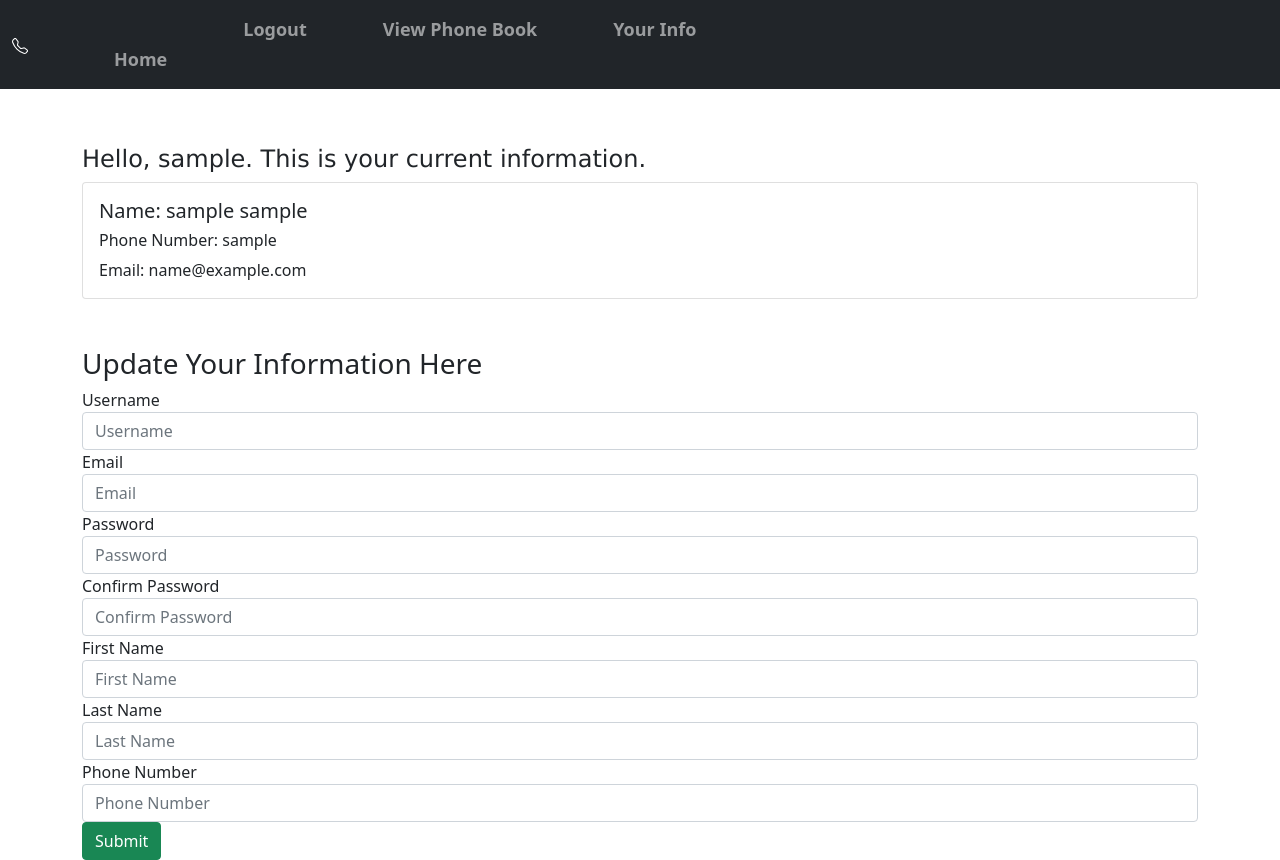
After one commit to jrinks/Phone_Book, a Flask app: page /my_info in a window 1280 px wide. The commit adds this page. Run offline with Flask 2, Linux system fonts and the light colour scheme; the visitor is signed in with stand-in values (Sample User, id 1); data comes from the database, SQL or seed files in the repository; some libraries are stand-ins or nearby versions.

Commit message:
friday morning

```diff
--- a/app/routes.py
+++ b/app/routes.py
@@ -88,6 +88,58 @@ def logout():
     return redirect(url_for('index'))
 
 
+@app.route('/my_info', methods=['GET', 'POST'])
+#@login_required
+def my_info():
+    context = {
+       'form' : UserInfoForm(),
+       'title': 'MY INFO',
+       'users': User.query.filter_by(id=current_user.id).all()
+    }
+    return render_template('my_info.html', **context)
+
+@app.route('/myinfo/<int:post_id>', methods=['GET', 'POST'])
+#@login_required
+def update_info(id):
+    info = User.query.filter_by(id=current_user.id).all()
+    title = f'UPDATE USER INFO'
+    update_form = UserInfoForm()
+    if request.method =='POST' and update_form.validate_on_submit():
+        username = update_form.username.data
+        email = update_form.email.data
+        password = update_form.password.data
+        firstname = update_form.firstname.data
+        lastname = update_form.lastname.data
+        phonenumber = update_form.phonenumber.data
+
+        form.username.data = username
+        form.email.data = email
+        form.password.data = password
+        form.firstname.data = firstname
+        form.lastname.data = lastname
+        form.phonenumber.data = phonenumber
+
+        db.session.commit()
+
+        return redirect(url_for('my_info'), id=current_user.id)
+
+    return render_template('my_info.html', title=title, info=info, form=update_form)
+
+
+
+
+
+
+
+
+
+
+
+
+
+
+
+'''
 @app.route('/createpost', methods=['GET', 'POST'])
 @login_required
 def createpost():
@@ -108,3 +160,4 @@ def createpost():
         return redirect(url_for('index'))
 
     return render_template('createpost.html', title=title, form=form)
+'''
--- a/app/static/css/style.css
+++ b/app/static/css/style.css
@@ -1,14 +1,14 @@
 .banner{
     background-image: url(https://clickamericana.com/wp-content/uploads/How-do-you-use-a-rotary-dial-phone-770x516.jpg);
-    background-size:50%;
+    background-size:70%;
     background-repeat: no-repeat;
     height: 80vh;
     background-position: center;
 }
 
 .header-text{
-    font-family: Impact, Haettenschweiler, 'Arial Narrow Bold', sans-serif;
-    display:flex;
+    font-family:'Lucida Sans', 'Lucida Sans Regular', 'Lucida Grande', 'Lucida Sans Unicode', Geneva, Verdana, sans-serif;
+    display:float;
     justify-content: center;
     padding-top: 5%;
     left: 20rem;
@@ -20,3 +20,8 @@
     font-size: large;
     font-weight:800;
 }
+
+.navbar-nav > li{
+    padding-left:30px;
+    padding-right:30px;
+}
--- /dev/null
+++ b/app/templates/my_info.html
@@ -0,0 +1,54 @@
+{% extends 'base.html' %}
+
+{% block content %}
+<div class="header-text">
+    <h4>Hello, {{ current_user.username }}. This is your current information.</h4>
+
+</div>
+
+{% for u in users %}
+    <div class="card mb-5">
+        <div class="card-body">
+            <h5 class="card-title">Name: {{ u.firstname }} {{ u.lastname }}</h5>
+            <h6 class="card-text">Phone Number: {{ u.phonenumber }}</h6>
+            <p class="card-text">Email: {{ u.email }}</p>
+        </div>
+        </div>
+{% endfor %}
+<h3>Update Your Information Here</h3>
+<form action="" method="POST">
+    {{ form.hidden_tag() }}
+    <div class="form-group">
+        <fieldset>
+            {{ form.username.label }}
+            {{ form.username(class='form-control', placeholder='Username') }}
+        </fieldset>
+        <fieldset>
+            {{ form.email.label }}
+            {{ form.email(class='form-control', placeholder='Email') }}
+        </fieldset>
+        <fieldset>
+            {{ form.password.label }}
+            {{ form.password(class='form-control', placeholder='Password') }}
+        </fieldset>
+        <fieldset>
+            {{ form.confirm_pass.label }}
+            {{ form.confirm_pass(class='form-control', placeholder='Confirm Password') }}
+        </fieldset>
+        <fieldset>
+            {{ form.firstname.label }}
+            {{ form.firstname(class='form-control', placeholder='First Name') }}
+        </fieldset>
+        <fieldset>
+            {{ form.lastname.label }}
+            {{ form.lastname(class='form-control', placeholder='Last Name') }}
+        </fieldset>
+        <fieldset>
+            {{ form.phonenumber.label }}
+            {{ form.phonenumber(class='form-control', placeholder='Phone Number') }}
+        </fieldset>
+        {{ form.submit(class='btn btn-success') }}
+    </div>
+</form>
+
+{% endblock content %}
--- a/app/templates/nav.html
+++ b/app/templates/nav.html
@@ -1,4 +1,4 @@
-<nav class="navbar navbar-expand-lg navbar-light bg-light">
+<nav class="navbar navbar-expand-lg navbar-dark bg-dark">
     <div class="container-fluid">
         <a class="navbar-brand" href="#">
             <svg xmlns="http://www.w3.org/2000/svg" width="16" height="16" fill="currentColor" class="bi bi-telephone" viewBox="0 0 16 16">
@@ -10,28 +10,27 @@
         <div class="collapse navbar-collapse" id="navbarSupportedContent">
             <ul class="navbar-nav me-auto mb-2 mb-lg-0">
                 <li class="nav-item">
-                    <a class="nav-link active" aria-current="page" href="/">Home</a>
+                    <a class="nav-link" aria-current="page" href="/">Home</a>
+                </li>
+
+            {% if current_user.is_authenticated %}
+            <li class="nav-item">
+                <a class="nav-link" href="{{ url_for('logout') }}">Logout</a>
             </li>
             <li class="nav-item">
-                    <a class="nav-link" href="register_phone_number.html">Register Phone Number</a>
+                <a class="nav-link" href="{{ url_for('view_phone_book') }}">View Phone Book</a>
             </li>
             <li class="nav-item">
-                    <a class="nav-link active" aria-current="View Phone Bookt" href="view_phone_book.html">View Phone Book</a>
-                </li>
-                <li class="nav-item">
-                    <a class="nav-link active" aria-current="Login" href="login.html">Log In</a>
-                </li>
-
-            </ul>
-            <ul class="navbar-nav ms-auto">
-                {% if current_user.is_authenticated %}
-                <li class="nav-item">
-                    <a class="nav-link" href="/logout">Logout</a>
+                <a class="nav-link" href="{{ url_for('my_info') }}">Your Info</a>
             </li>
         {% else %}
             <li class="nav-item">
-                    <a class="nav-link" href="/login">Login</a>
+                <a class="nav-link" href="{{ url_for('register_phone_number') }}">Register Phone Number</a>
             </li>
+            <li class="nav-item">
+                <a class="nav-link" href="{{ url_for('login') }}">Login</a>
+            </li>
+
                 {% endif %}
             </ul>
     </div>
```
Also changed, not shown: app/templates/index.html (+10 -18 lines). Lines whose indentation alone changed are shown as unchanged.
